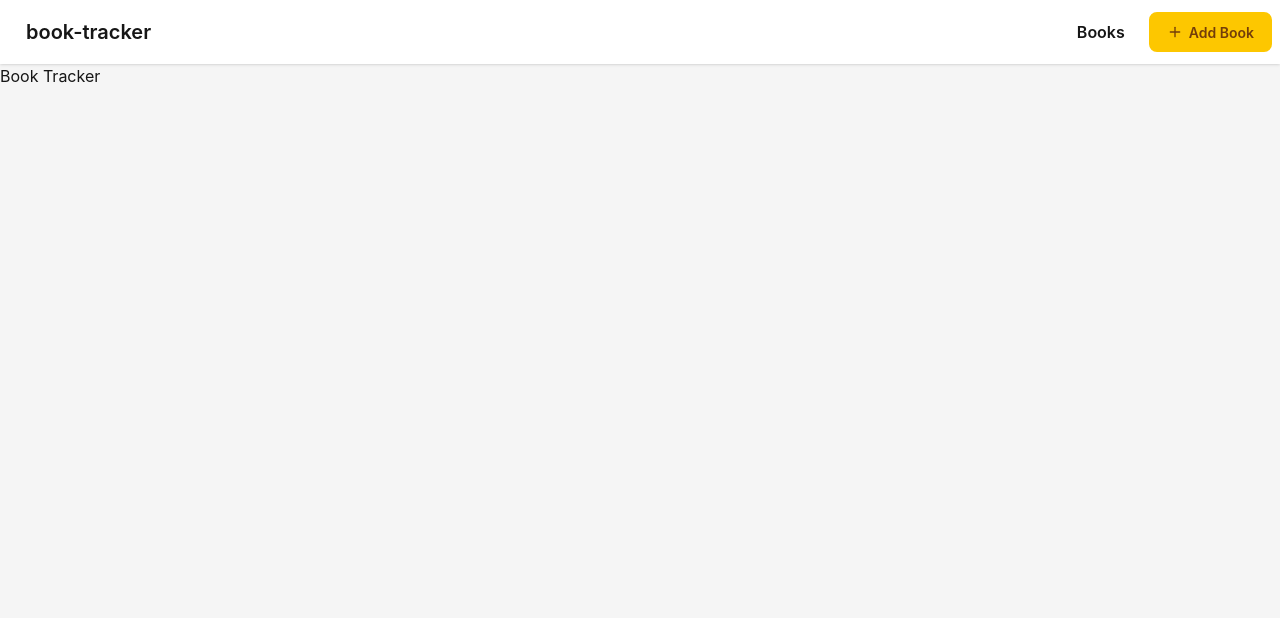
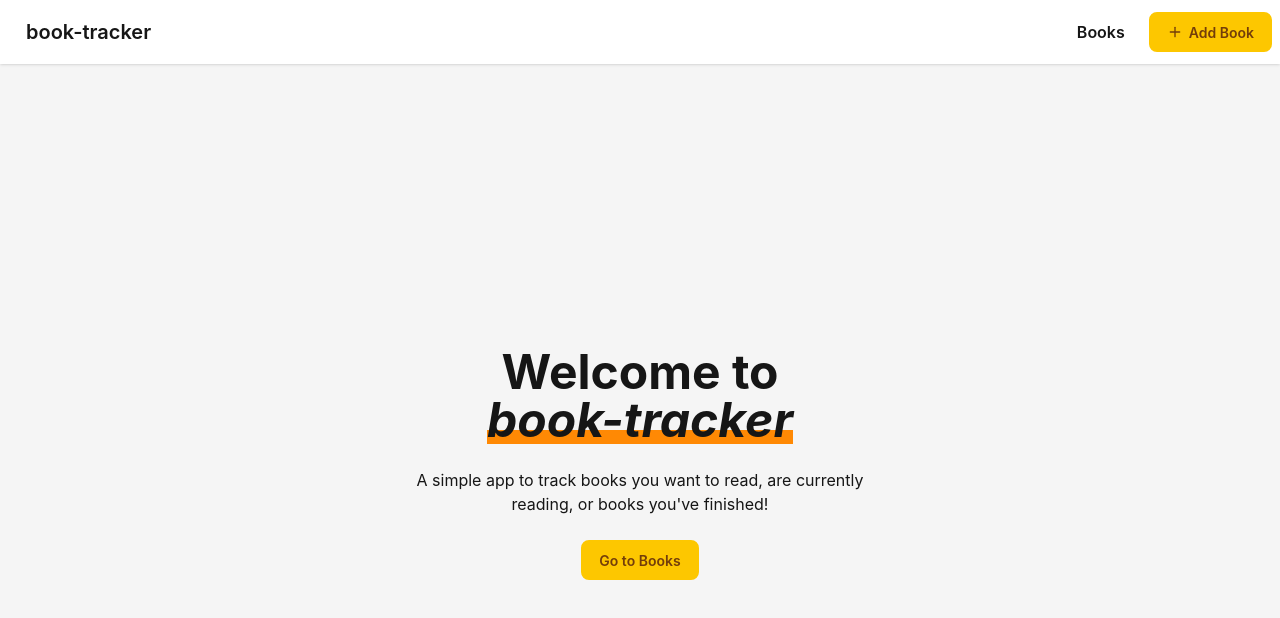
Before and after one commit to harryscully/book-tracker, a Next.js app: page / in a window 1280 px wide. Shown: the top 618 px of the page. Built offline with nearby package versions, Linux system fonts and the light colour scheme.

Commit message:
Add landing page

```diff
--- a/src/app/globals.css
+++ b/src/app/globals.css
@@ -35,3 +35,21 @@
   --depth: 0;
   --noise: 0;
 }
+
+.highlight {
+  position: relative;
+  z-index: 1;
+  display: inline-block;
+}
+
+.highlight::after {
+  position: absolute;
+  content: '';
+  bottom: 0px;
+  left: 0;
+  width: 100%;
+  height: 30%;
+  background: var(--color-secondary);
+  display: block;
+  z-index: -1;
+}
--- a/src/app/page.tsx
+++ b/src/app/page.tsx
@@ -1,3 +1,17 @@
+import Link from "next/link"
+
 export default function Home() {
-  return <h1>Book Tracker</h1>
+  return (
+    <div className="hero bg-base-200 min-h-screen">
+      <div className="hero-content text-center">
+        <div className="max-w-md">
+          <h1 className="text-5xl font-bold">Welcome to <span className="italic highlight">book-tracker</span></h1>
+          <p className="py-6">
+            A simple app to track books you want to read, are currently reading, or books you've finished!
+          </p>
+          <Link href="/books" className="btn btn-primary">Go to Books</Link>
+        </div>
+      </div>
+    </div>
+  )
 }
```
